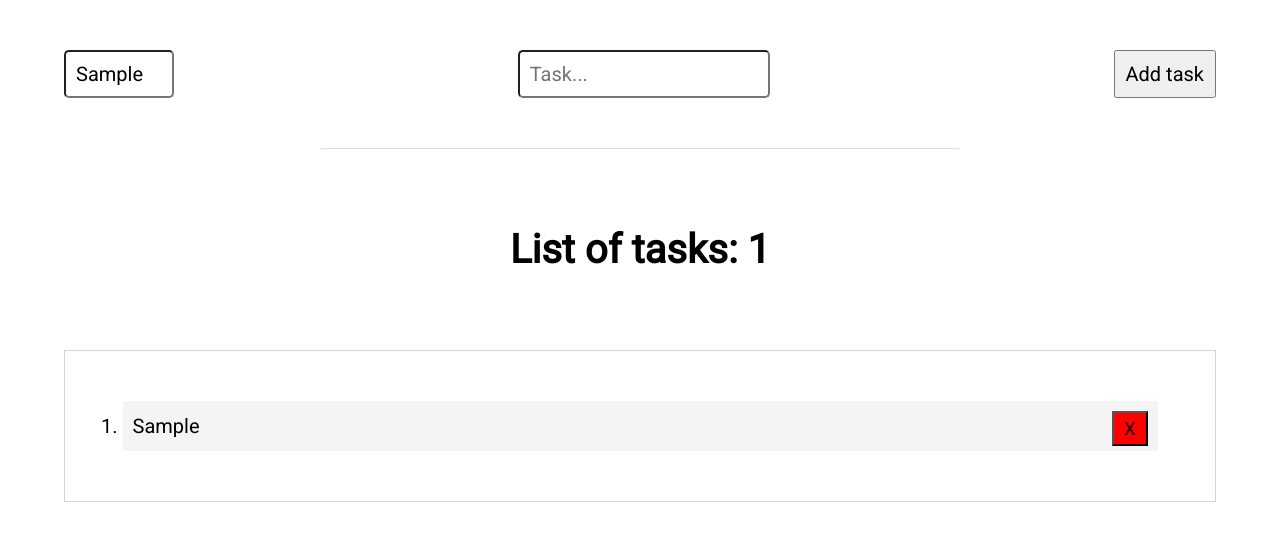
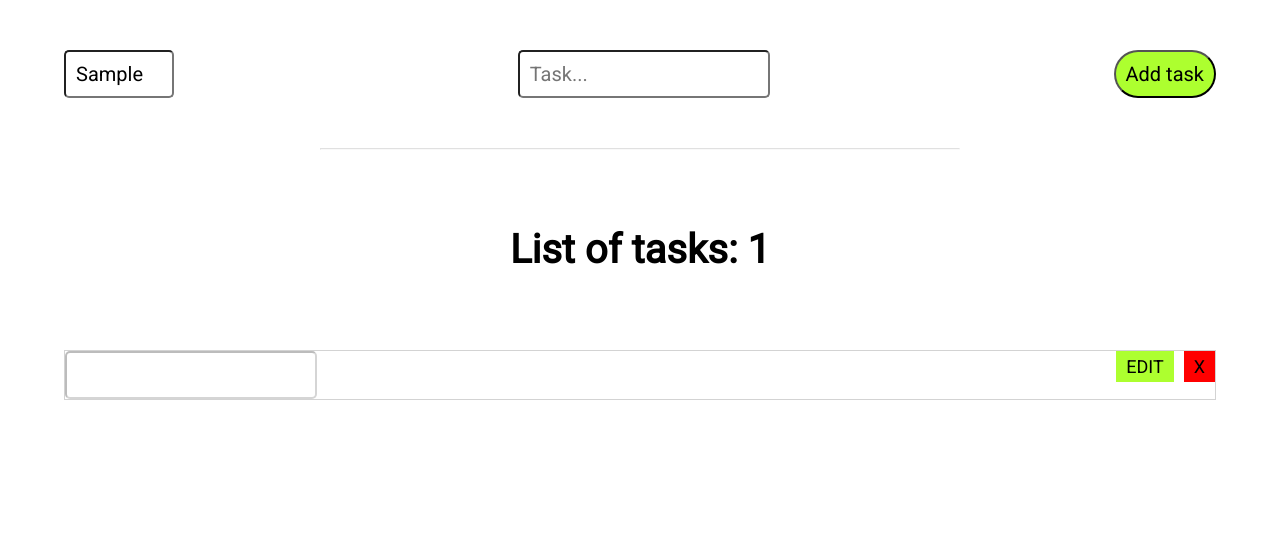
Before and after one commit to jacekmaciejak/TODO, a plain HTML site: page index.html in a window 1280 px wide. Both pictures are taken after typing "Sample", "Sample" into the empty fields and a click on the button "Add task". Drawn offline with Linux system fonts and the light colour scheme.

Commit message:
Edit function added - does't work

```diff
--- a/index.html
+++ b/index.html
@@ -2,15 +2,16 @@
 <html lang="pl">
 
 <head>
-    <meta charset="UTF-8">
+  <meta charset="UTF-8" />
   <meta name="viewport"
-        content="width=device-width, initial-scale=1.0">
+    content="width=device-width, initial-scale=1.0" />
   <meta http-equiv="X-UA-Compatible"
-        content="ie=edge">
-    <link href="https://fonts.googleapis.com/css?family=Roboto&amp;subset=latin-ext"
-        rel="stylesheet">
+    content="ie=edge" />
+  <link
+    href="https://fonts.googleapis.com/css?family=Roboto&amp;subset=latin-ext"
+    rel="stylesheet" />
   <link rel="stylesheet"
-        href="style.css">
+    href="style.css" />
   <title>TODO</title>
 </head>
 
@@ -18,33 +19,16 @@
   <form>
     <input type="text"
       class="search"
-            placeholder="Search...">
+      placeholder="Search..." />
     <input type="text"
       class="addTask"
-            placeholder="Task...">
+      placeholder="Task..." />
     <button class="addBtn">Add task</button>
   </form>
-    <hr>
+  <hr />
   <h1>List of tasks:<span>0</span></h1>
   <div class="wrapper">
-        <ol>
-            <!-- <li data-key="1">zadanie - 1 <button data-key="1">Usuń</button></li>
-            <li data-key="2">zadanie - 2 <button data-key="2">Usuń</button></li>
-            <li data-key="3">zadanie - 3 <button data-key="3">Usuń</button></li>
-            <li data-key="4">zadanie - 4 <button data-key="4">Usuń</button></li>
-            <li data-key="5">zadanie - 5 <button data-key="5">Usuń</button></li>
-            <li data-key="6">zadanie - 6 <button data-key="6">Usuń</button></li>
-            <li data-key="7">zadanie - 7 <button data-key="7">Usuń</button></li>
-            <li data-key="8">zadanie - 8 <button data-key="8">Usuń</button></li>
-            <li data-key="9">zadanie - 9 <button data-key="9">Usuń</button></li>
-            <li data-key="10">zadanie - 10 <button data-key="10">Usuń</button></li> -->
-            <!-- <li>ziemniak</li>
-            <li>pomIdor</li>
-            <li>ANANAS</li>
-            <li>brukselka</li> -->
-        </ol>
   </div>
-
 
   <script src="main.js"></script>
 </body>
--- a/main.js
+++ b/main.js
@@ -75,10 +75,11 @@
 let toDoList = [];
 const inputSearch = document.querySelector(".search");
 const inputAdd = document.querySelector(".addTask");
-const ol = document.querySelector("ol");
-const liElements = document.getElementsByClassName("task");
+// const ol = document.querySelector("ol");
+const liElements = document.getElementsByClassName("taskBox");
 const form = document.querySelector("form");
 let taskNumber = document.querySelector("h1 span");
+const wrapper = document.querySelector(".wrapper");
 
 const searchTask = e => {
   const searchText = e.target.value.toLowerCase();
@@ -86,8 +87,8 @@ const searchTask = e => {
   tasks = toDoList.filter(li =>
     li.textContent.toLowerCase().includes(searchText)
   );
-  ol.textContent = "";
-  tasks.forEach(li => ol.appendChild(li));
+  wrapper.textContent = "";
+  tasks.forEach(li => wrapper.appendChild(li));
 };
 const removeNewTask = e => {
   e.target.parentNode.remove();
@@ -100,40 +101,61 @@ const removeNewTask = e => {
 const addTask = e => {
   e.preventDefault();
   const titleTask = inputAdd.value;
-  const task = document.createElement("li");
+  // const task = document.createElement("li");// ODZNACZYC ABY WROCIC DO PIERWOTNEJ WERSJI
+  const taskBox = document.createElement("div"); //
+  let task = document.createElement("input"); //
   const deleteBtn = document.createElement("button");
-  let time = timeSet();
+  const editBtn = document.createElement("button");
+  const time = timeSet();
 
   if (titleTask === "" || titleTask.length <= 3) {
     alert("Wpisz minimum 6 znakow!");
     inputAdd.value = "";
     return;
   }
+  //---------------------------
+
   task.className = "task";
+  task.disabled = true; //
+  task.type = "text"; //
+
+  //-----------------------------
   deleteBtn.className = "deleteBtn";
+  editBtn.className = "editBtn";
+  taskBox.className = "taskBox"; //
+
   deleteBtn.appendChild(document.createTextNode("X"));
+  editBtn.appendChild(document.createTextNode("EDIT"));
   task.innerHTML = titleTask;
   toDoList.push(task);
   renderList();
   addBackground();
-  task.appendChild(deleteBtn);
-  ol.appendChild(task);
+  // task.appendChild(deleteBtn);
+  // task.appendChild(editBtn);
+  // ol.appendChild(task);
+  taskBox.appendChild(task); //
+  taskBox.appendChild(deleteBtn); //
+  taskBox.appendChild(editBtn); //
+  wrapper.appendChild(taskBox); //
   inputAdd.value = "";
   taskNumber.textContent = liElements.length;
-  task.querySelector(".deleteBtn").addEventListener("click", removeNewTask);
+  taskBox.querySelector(".deleteBtn").addEventListener("click", removeNewTask);
+  taskBox.querySelector(".editBtn").addEventListener("click", () => {
+    task.disabled = !task.disabled;
+  }); //
 };
 
 const renderList = () => {
-  ol.textContent = "";
+  wrapper.textContent = "";
   toDoList.forEach((toDoElement, key) => {
     toDoElement.dataset.key = key;
-    ol.appendChild(toDoElement);
+    wrapper.appendChild(toDoElement);
   });
 };
 
 //Zmieniamy kolor t?a dla nieparzystych
 const addBackground = () => {
-  const odd = document.querySelectorAll("li:nth-child(odd)");
+  const odd = document.querySelectorAll("div:nth-child(odd)"); // zamiast div bylo li
   for (let i = 0; i < odd.length; i++) {
     odd[i].style.backgroundColor = "#f4f4f4";
   }
@@ -158,19 +180,6 @@ const timeSet = () => {
   data.innerHTML = `${hours} : ${minutes} : ${seconds} || ${day} - ${month} - ${year} r.`;
 };
 
-// const clock = () => {
-//   const time = new Date();
-//   const seconds =
-//     time.getSeconds() < 10 ? "0" + time.getSeconds() : time.getSeconds();
-//   const minutes =
-//     time.getMinutes() < 10 ? "0" + time.getMinutes() : time.getMinutes();
-//   const hours = time.getHours() < 10 ? "0" + time.getHours() : time.getHours();
-//   document.querySelector(
-//     "span"
-//   ).innerHTML = `${hours} : ${minutes} : ${seconds}`;
-// };
-// setInterval(clock, 1000);
-
 inputSearch.addEventListener("input", searchTask);
 form.addEventListener("submit", addTask);
 
@@ -184,6 +193,6 @@ form.addEventListener("submit", addTask);
 //   document.querySelector(`li[data-key = "${index}"]`).remove();
 // };
 
-document
-  .querySelectorAll("button[data-key]")
-  .forEach(item => item.addEventListener("click", removeTask));
+// document
+//   .querySelectorAll("button[data-key]")
+//   .forEach(item => item.addEventListener("click", removeTask));
--- a/style.css
+++ b/style.css
@@ -26,7 +26,13 @@
         }
 
         input:focus {
-            border: 2px solid lightgreen;
+            border: 2px solid greenyellow;
+        }
+
+        .task {
+            background: none;
+            outline: none;
+            /* border: none; */
         }
 
         .search {
@@ -79,6 +85,9 @@
             padding: 10px;
             font-size: 20px;
             cursor: pointer;
+            border-radius: 25px;
+            outline: none;
+            background-color: greenyellow;
         }
 
         .deleteBtn {
@@ -87,6 +96,17 @@
             font-size: 18px;
             padding: 5px 10px;
             float: right;
+            border: none;
+            margin-left: 10px;
         }
 
-        /*-------------BUTTONS----------*/
+        .editBtn {
+            cursor: pointer;
+            background-color: greenyellow;
+            font-size: 18px;
+            padding: 5px 10px;
+            float: right;
+            border: none;
+        }
+
+        /*-------------END BUTTONS----------*/
```
Lines whose indentation alone changed are shown as unchanged.
